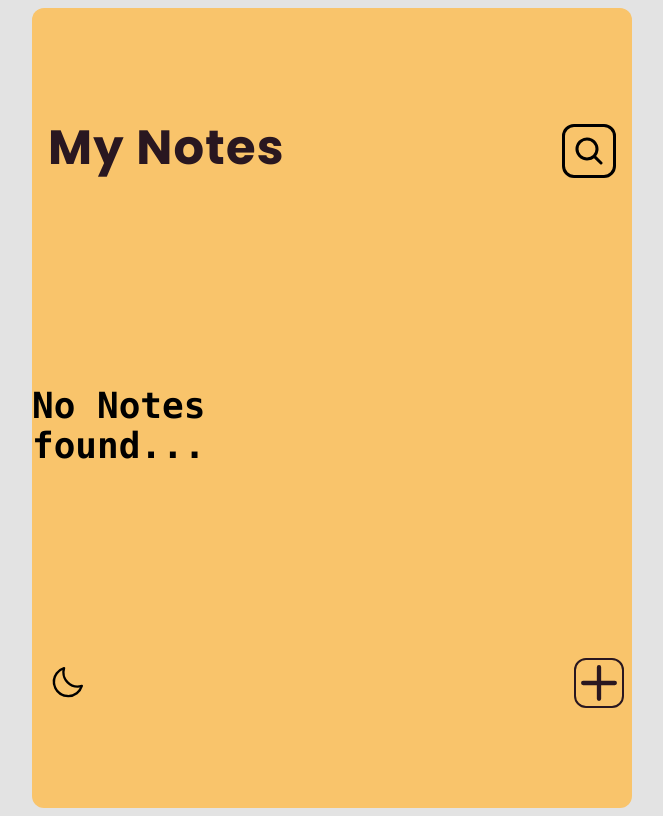
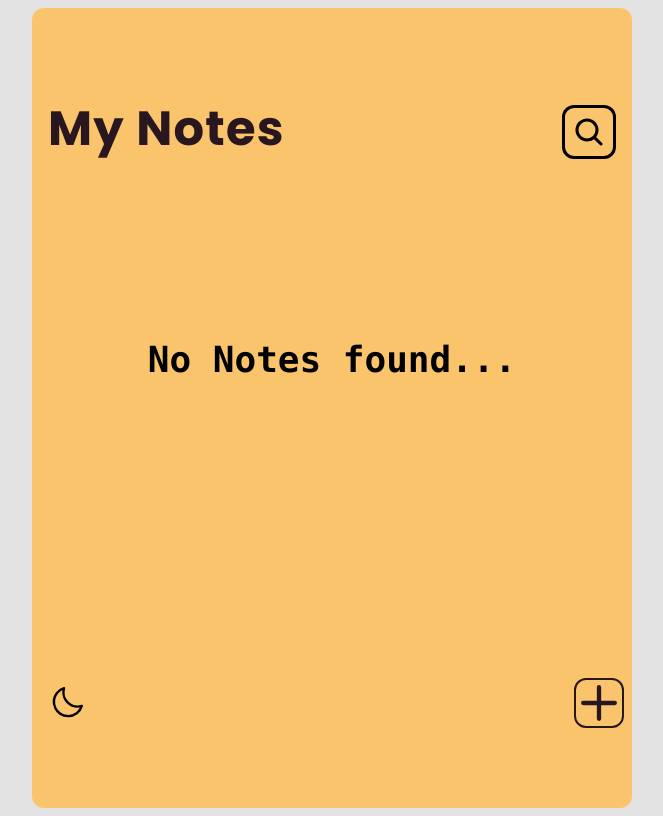
Before and after one commit to Annany2002/getNotes, a React (Vite) app: page / in a window 1280 px wide. Shown: the whole page, without its empty margins (308-971 px from the left). Built offline with nearby package versions, Linux system fonts and the light colour scheme.

Commit message:
made some changes

```diff
--- a/package.json
+++ b/package.json
@@ -4,12 +4,13 @@
   "version": "0.0.0",
   "type": "module",
   "scripts": {
-    "dev": "vite",
+    "dev": "vite --host",
     "build": "vite build",
     "preview": "vite preview"
   },
   "dependencies": {
     "@phosphor-icons/react": "^2.0.6",
+    "framer-motion": "^10.10.0",
     "react": "^18.2.0",
     "react-dom": "^18.2.0",
     "react-router-dom": "^6.10.0",
--- a/src/pages/Notes.jsx
+++ b/src/pages/Notes.jsx
@@ -19,7 +19,7 @@ const Notes = ({dark, setDark, notes}) => {
    useEffect(handleSearch, [text])
 
    return (
-   	<div className = 'flex my-2 rounded-xl mx-auto w-full flex-wrap lg:w-2/3 bg-myYellow items-center max-w-[600px] dark:bg-[] h-full min-h-screen'>
+   	<div className ='flex my-0 rounded-xl mx-auto w-full flex-wrap lg:w-2/3 bg-myYellow items-center max-w-[600px] dark:bg-[] h-full min-h-screen xl:my-2'>
           <div className='flex flex-row py-6 px-4 w-full justify-between'>
              {!showSearch && <h2 className='text-5xl text-[#291720] font-bold tracking-wide'>My Notes</h2>}
              {showSearch && <input className='text-gray-300 border-2 border-black outline-none rounded-xl bg-transparent focus:bg-[#291720] tracking-wide font-medium px-4' value={text} placeholder = 'Keyword...' autoFocus type="text" onChange={(e) => {setText(e.target.value);handleSearch();}}/>}
@@ -27,12 +27,10 @@ const Notes = ({dark, setDark, notes}) => {
                 {!showSearch ? <MagnifyingGlass size={32} weight='bold'/> : <X size={32} weight='bold'/>}
              </button>
           </div>
+          {filteredNotes.length == 0 && <div className='mt-3 w-full text-center bg-red-400'> <p className='text-4xl font-mono font-bold'>No Notes found...</p></div>}
           <div className='grid grid-cols-2 w-full'>
-          {filteredNotes.length == 0 && <div className='w-full bg-red-400'> <p className='text-4xl font-mono font-bold'>No Notes found...</p></div>}
-             {
-                filteredNotes.map(note => <NoteItem key={note.id} note={note}
-               />)
-             }
+             {filteredNotes.map(note => <NoteItem key={note.id} note={note}
+               />)}
           </div>
           <div className='flex w-full justify-between'>
              <button className='px-4' onClick={() => setDark(!dark)}>{!dark ? <Moon size={38} /> : <Sun size={32}/>}</button>
```
Also changed, not shown: 1 other file (tests, documents, lock files or other folders).
